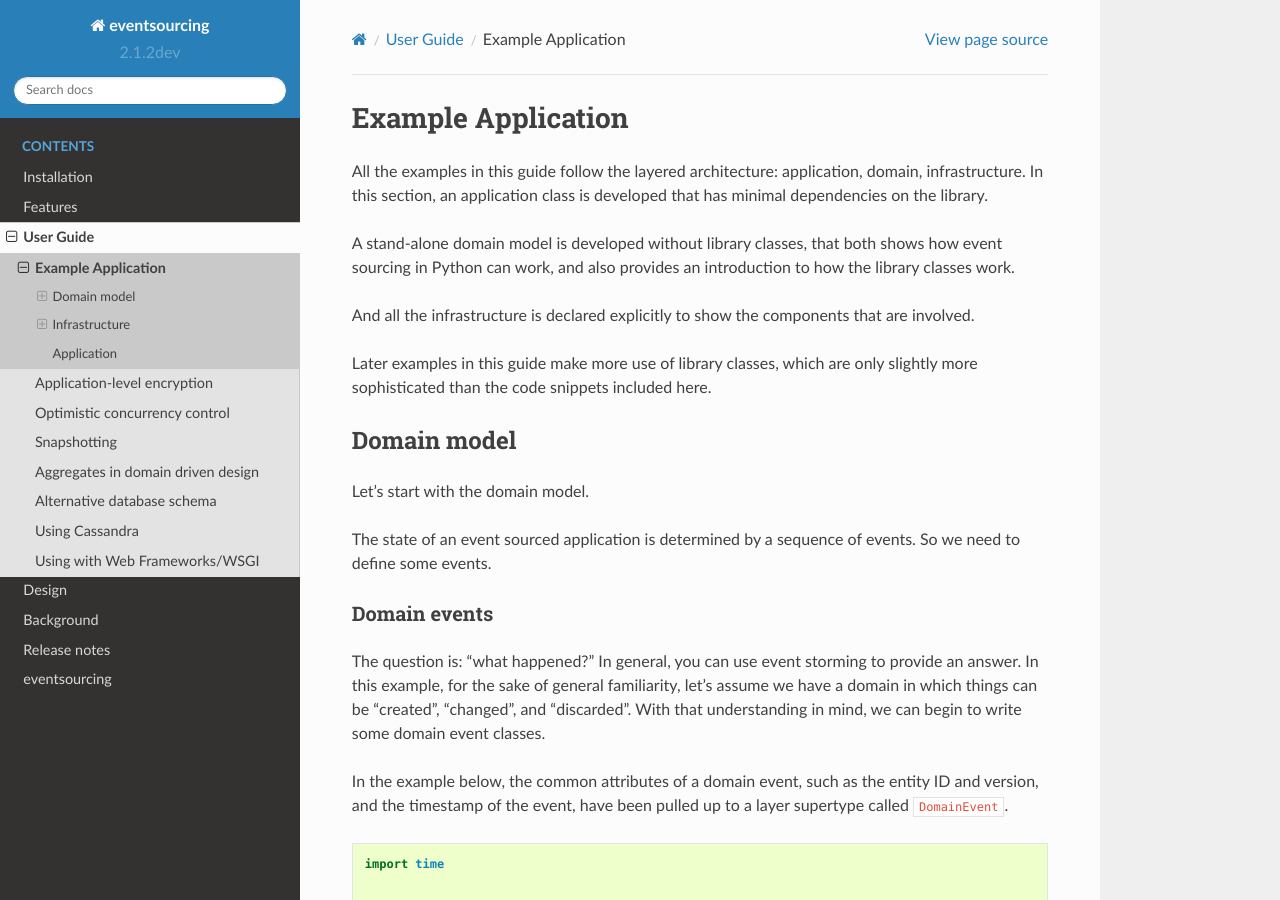
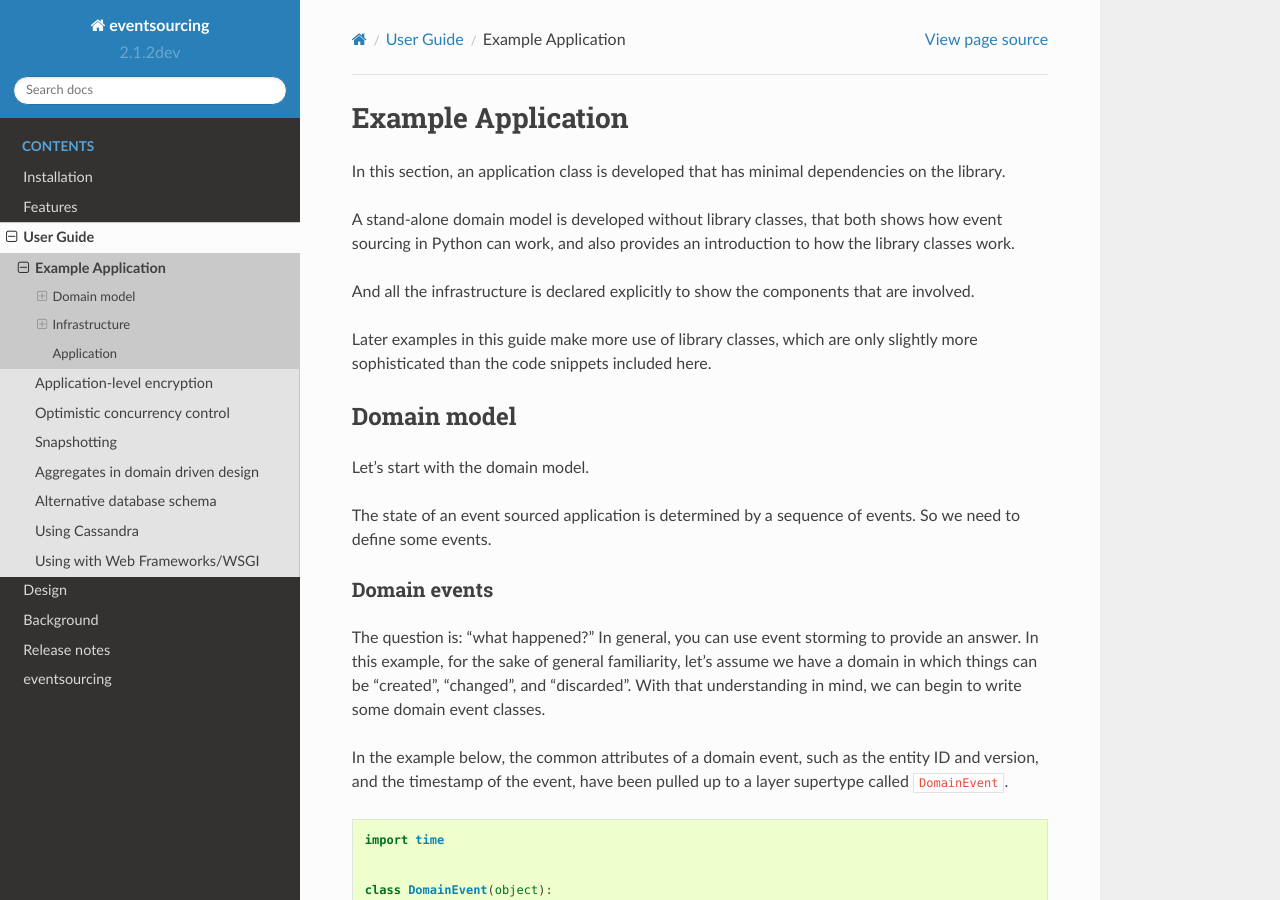
Before and after one commit to pyeventsourcing/eventsourcing, a Sphinx documentation site: the page built from docs/topics/user_guide/example_application.rst, in a window 1280 px wide and 900 px high. Built offline with Sphinx 7.4.7 and the Read the Docs theme 2.0.0, drawn with Linux system fonts in a browser that asks for light colours.

Commit message:
Edited intro.

```diff
--- a/docs/topics/user_guide/example_application.rst
+++ b/docs/topics/user_guide/example_application.rst
@@ -2,9 +2,7 @@
 Example Application
 ===================
 
-
-All the examples in this guide follow the layered architecture: application, domain,
-infrastructure. In this section, an application class is developed that has minimal
+In this section, an application class is developed that has minimal
 dependencies on the library.
 
 A stand-alone domain model is developed without library classes, that both shows
--- a/docs/topics/user_guide/index.rst
+++ b/docs/topics/user_guide/index.rst
@@ -3,6 +3,9 @@ User Guide
 ==========
 
 This guide describes how to write an event sourced application.
+
+All the examples in this guide follow the layered architecture: application, domain,
+infrastructure.
 
 To create a working program, simply copy all the code snippets from
 a section into a Python file. The code snippets are tested automatically,
```
